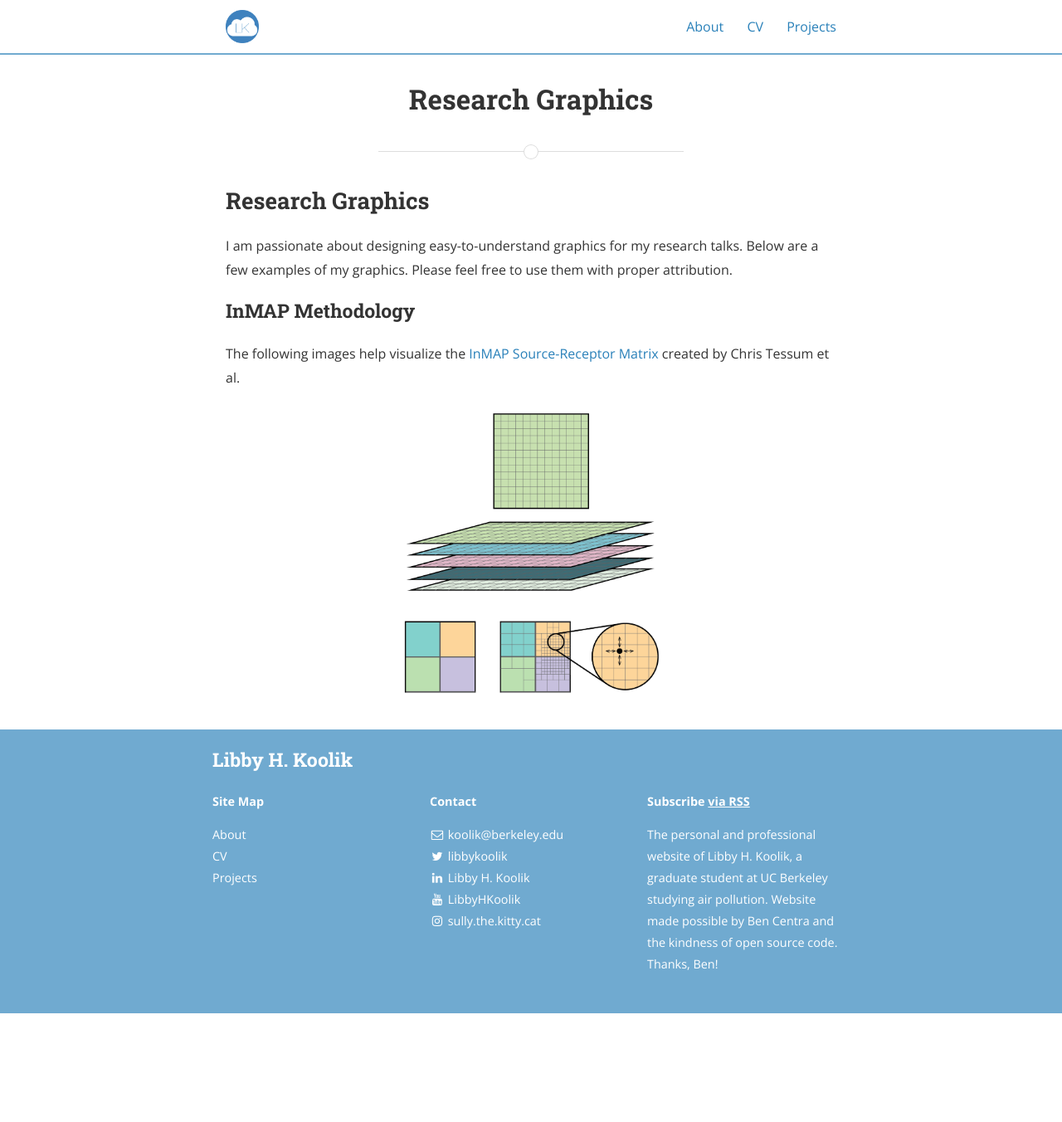
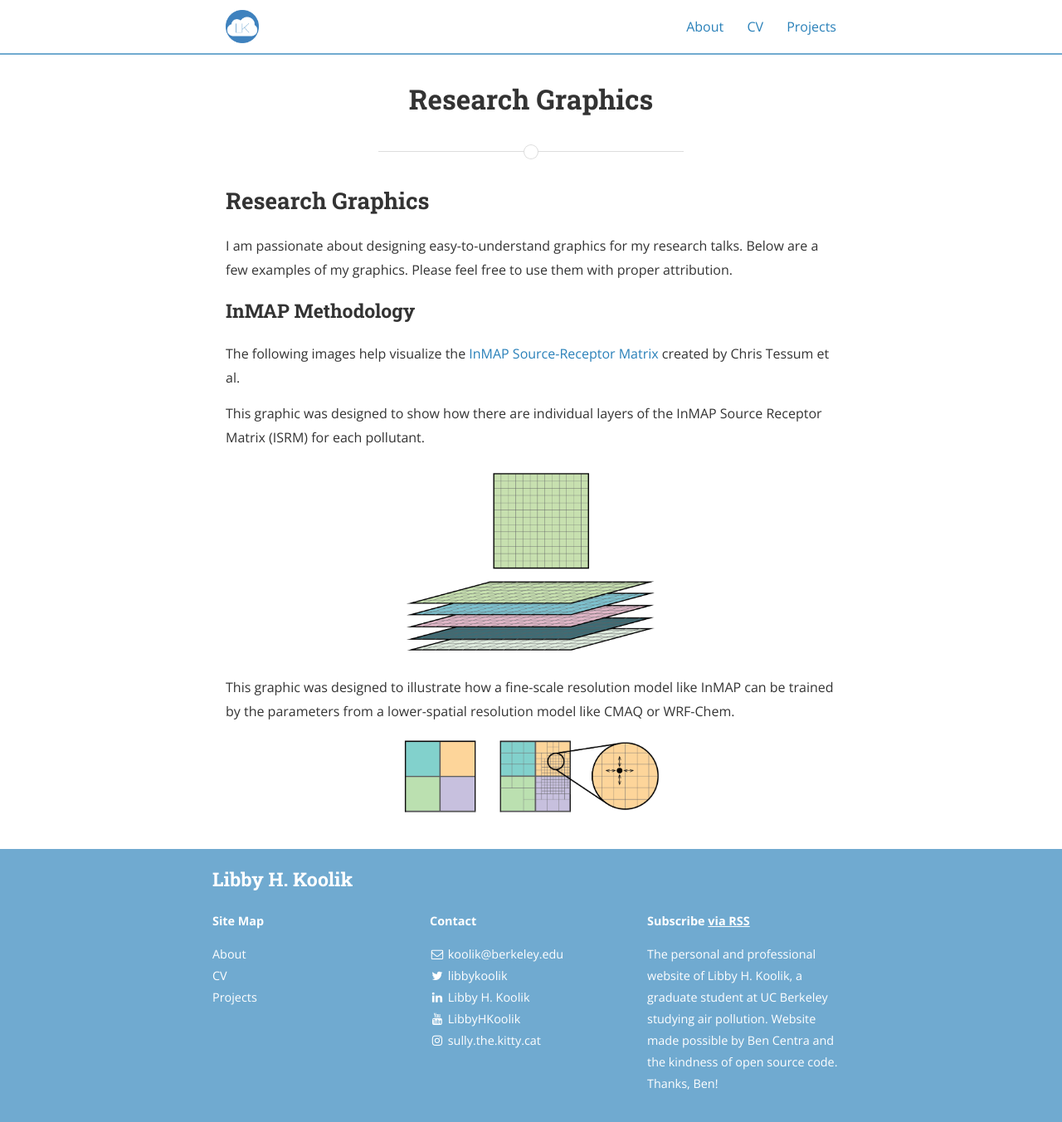
Before and after one commit to lkoolik/lkoolik.github.io, a Jekyll site: the page built from research_graphics.md, in a window 1280 px wide and 1365 px high. Shown: the top 1352 px of the window at 83% size. Built offline with Jekyll 4.4.1, drawn with Linux system fonts in a browser that asks for light colours; nearby versions of some CDN libraries.

Commit message:
Update research_graphics.md

```diff
--- a/research_graphics.md
+++ b/research_graphics.md
@@ -14,6 +14,10 @@ I am passionate about designing easy-to-understand graphics for my research talk
 ### InMAP Methodology
 The following images help visualize the [InMAP Source-Receptor Matrix](https://zenodo.org/records/7548607) created by Chris Tessum et al.
 
+This graphic was designed to show how there are individual layers of the InMAP Source Receptor Matrix (ISRM) for each pollutant.
+
 ![Visual representation of the ISRM layers]({{ site.baseurl }}/assets/research_graphics/isrm_layers-01.png "Visual representation of the ISRM layers"){:.profile}
 
+This graphic was designed to illustrate how a fine-scale resolution model like InMAP can be trained by the parameters from a lower-spatial resolution model like CMAQ or WRF-Chem.
+
 ![Visual representation of how the ISRM is trained on a larger scale chemical-transport model like CMAQ or WRF]({{ site.baseurl }}/assets/research_graphics/cmaq_to_isrm-fixed-01.png "Visual representation of how the ISRM is trained on a larger scale chemical-transport model like CMAQ or WRF"){:.profile}
```
